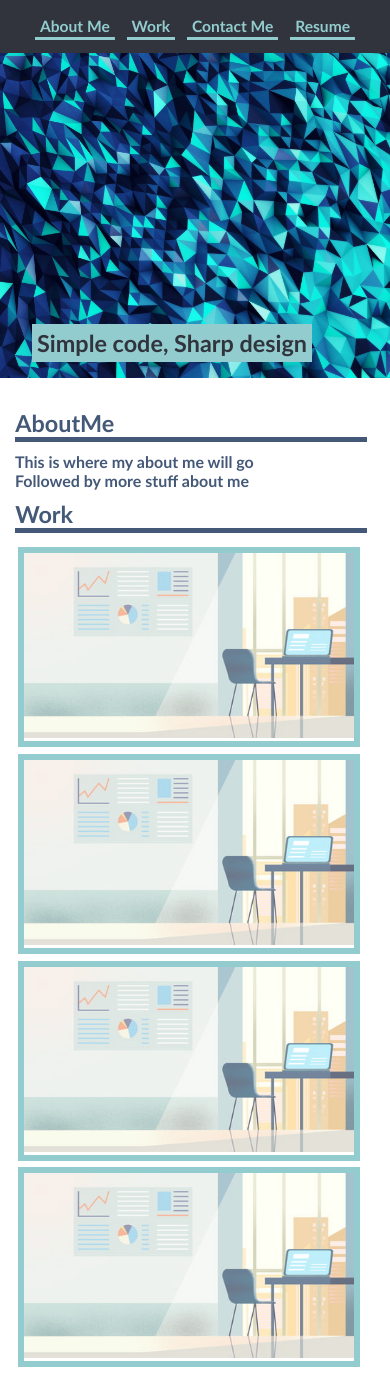
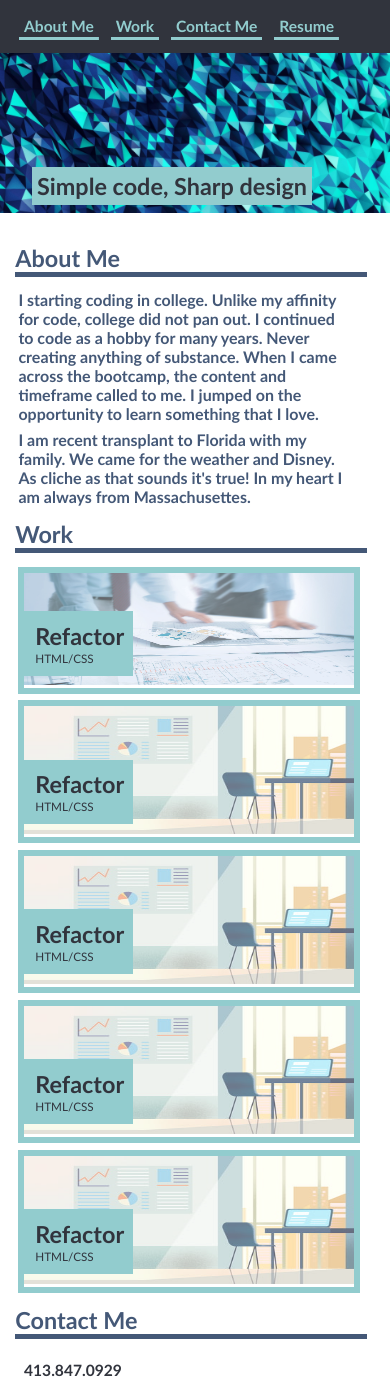
Before and after one commit to tehshaw/advanced_portfolio, a plain HTML site: page index.html in a window 390 px wide. Shown: the top 1377 px of the page. Drawn offline with Linux system fonts and the light colour scheme.

Commit message:
Add about me details

```diff
--- a/Assets/CSS/style.css
+++ b/Assets/CSS/style.css
@@ -74,7 +74,7 @@ section{
 
 .hero {
     position: relative;
-    height: 600px;
+    height: 40em;
     width: 100%;
     margin-bottom: 25px;
     background-image: url("./533021.jpg");
@@ -93,6 +93,7 @@ section{
     font-size: 2vw;
 }
 
+
 .aside{
     display: flex;
     flex-direction: column;
@@ -105,15 +106,28 @@ section{
     margin: 1.5%;
 }
 
+
+/* break title for each section into verital stacked text while large res
+will rever to line with spacing when small res screen */
+.aside span::after{
+    content: "\A";
+}
+
 .content{
     display: flex;
     flex-direction: column;
-    justify-content: space-around;
+    justify-content: space-between;
+    align-content: space-between;
     padding: 5px;
     width: 70%;
     color: var(--first);
     margin: 1.5%;
 }
+
+.content p{
+    margin: 1%;
+}
+
 
 .projects{
     display: flex;
@@ -132,8 +146,8 @@ section{
 }
 
 .projects img{
+    height: 8em;
     width: 100%;
-    height: 100%;
     opacity: 0.6;
     transition: opacity 0.25s ease-out;
 }
@@ -142,15 +156,22 @@ section{
     opacity: 1;
 }
 
-.projects p{
+.projects div{
     position: absolute;
     left: 0;
-    bottom: 5%;
+    bottom: 10%;
     background: var(--second);
     text-decoration: none;
-    color: black;
+    color: var(--third);
     padding: 10PX;
     font-size: 1.5vw;
+}
+
+
+
+.projects div p:nth-child(even){
+    font-weight: normal;
+    font-size: 0.75vw;
 }
 
 
@@ -160,21 +181,20 @@ section{
 }
 
 .contact a{
-    color: black;
+    color: var(--third);
     background-image: linear-gradient(to top, var(--first), var(--first));
 }
 
 .contact a:hover{
-    color: black;
+    color: var(--third);
 }
 
 #main-project{
     width: 100%;
-    max-height: 45%;
 }
 
 #main-project img{
-    height: 100%;
+    height: 24em;
 }
 
 
@@ -215,13 +235,25 @@ section{
         font-size: 6vw;
     }
 
+    .aside span::after{
+        content: " ";
+        white-space: pre;
+    }
 
     .hero{
-        height: 275px;
+        height: 15em;
     }
 
     .hero p{
         font-size: 4.5vw;
+    }
+
+    .projects div p:nth-child(odd){
+        font-size: 3vw;
+    }
+
+    .projects div p:nth-child(even){
+        font-size: 1.5vw;
     }
 
 
@@ -237,7 +269,6 @@ section{
     }
 
     nav{
-        flex-basis: 100%;
         font-size: 4vw;
         padding: 15px;
     }
@@ -268,8 +299,14 @@ section{
         width: 100%;
     }
 
+    #main-project img{
+        height: 7em;
+    }
+
+
+
     .hero{
-        height: 325px;
+        height: 10em;
     }
 
     .hero p{
@@ -278,6 +315,15 @@ section{
     }
 
 
+    .projects div p:nth-child(odd){
+        font-size: 6vw;
+    }
+
+    .projects div p:nth-child(even){
+        font-size: 3vw;
+    }
+
+
 
 
 }
--- a/index.html
+++ b/index.html
@@ -13,13 +13,14 @@
     <header>
         <h1>Mike Henshaw</h1>
         <nav>
-            <a href="#">About Me</a>
-            <a href="#">Work</a>
-            <a href="#">Contact Me</a>
+            <a href="#About-Me">About Me</a>
+            <a href="#Work">Work</a>
+            <a href="#Contact-Me">Contact Me</a>
             <a href="#">Resume</a>
         </nav>
     </header>
 
+    <!-- large background image at top of site  -->
     <div class="hero">
         <p>Simple code, Sharp design</p>
 
@@ -27,22 +28,29 @@
 
     <main>
 
-        <section>
+        <section id="About-Me"> <!-- main section for "About Me"-->
             <div class="aside">
-                <span>About</span>
-                <span>Me</span>
+                <span>About</span>Me
             </div>
 
             <div class="content">
-                <ul>
-                    <li>This is where my about me will go</li>
-                    <li>Followed by more stuff about me</li>
-                </ul>
+                <p>I starting coding in college. Unlike my affinity for code, college did not pan out.
+                    I continued to code as a hobby for many years. Never creating anything of substance.
+                    When I came across the bootcamp, the content and timeframe called to me.
+                    I jumped on the opportunity to learn something that I love.
+
+                </p>
+
+                <p>I am recent transplant to Florida with my family. We came for the weather and Disney.
+                    As cliche as that sounds it's true! In my heart I am always from Massachusettes.
+
+                </p>
+
 
             </div>
         </section>
 
-        <section>
+        <section id="Work"> <!-- main section for "Work"-->
             <div class="aside">
                 <span>Work</span>
             </div>
@@ -50,28 +58,54 @@
             <!-- Main Content for "Work" -->
             <div class="content">
                 <ul class="projects">
-                    <!-- <li id="main-project" >
+                    <li id="main-project" >
                         <a href="#"><img src="./Assets/Images/on-site-project-support_tcm11-42714.jpg"></a>
-                        <p>My First Project</p>
+                                <div>
+                                    <p>Refactor</p>
+                                    <p>HTML/CSS</p>
+                                </div>
 
-                    </li> -->
+                    </li>
 
-                    <li><img src="./Assets/Images/table and chair.jpg"></li>
-                    <li><img src="./Assets/Images/table and chair.jpg"></li>
-                    <li><img src="./Assets/Images/table and chair.jpg"></li>
-                    <li><img src="./Assets/Images/table and chair.jpg"></li>
+                    <li><a href="#"><img src="./Assets/Images/table and chair.jpg"></a>
+                        <div>
+                            <p>Refactor</p>
+                            <p>HTML/CSS</p>
+                        </div>
+                    </li>
+
+                    <li><a href="#"><img src="./Assets/Images/table and chair.jpg"></a>
+                        <div>
+                            <p>Refactor</p>
+                            <p>HTML/CSS</p>
+                        </div>
+                    </li>
+
+                    <li><a href="#"><img src="./Assets/Images/table and chair.jpg"></a>
+                        <div>
+                            <p>Refactor</p>
+                            <p>HTML/CSS</p>
+                        </div>
+                    </li>
+
+                    <li><a href="#"><img src="./Assets/Images/table and chair.jpg"></a>
+                        <div>
+                            <p>Refactor</p>
+                            <p>HTML/CSS</p>
+                        </div>
+                    </li>
+
 
                 </ul>
 
             </div>
         </section>
 
-        <section>
+        <section id="Contact-Me"> <!-- main section for "Contact me"-->
 
             <!-- this is the aside for the "Contact Me" -->
             <div class="aside">
-                <span>Contact</span>
-                <span>Me</span>
+                <span>Contact</span>Me
             </div>
 
             <!-- Main content for "Contact Me" -->
```
